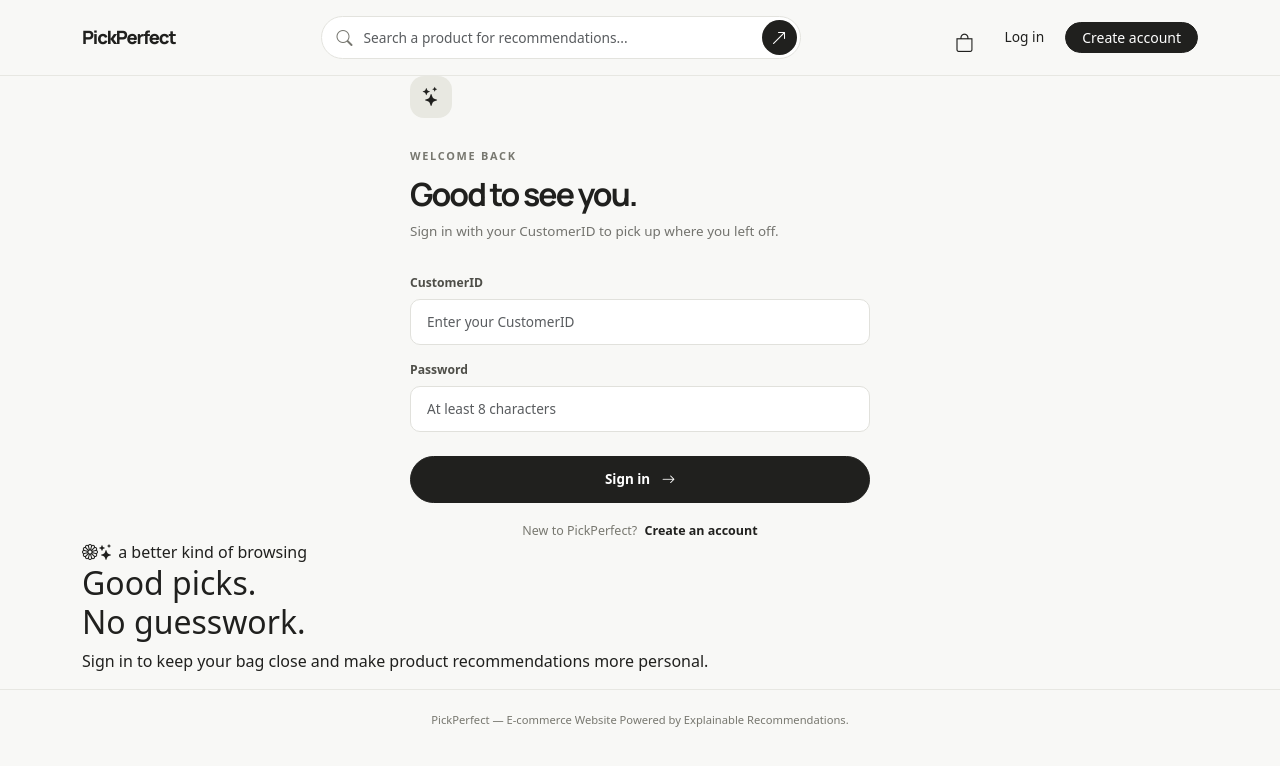
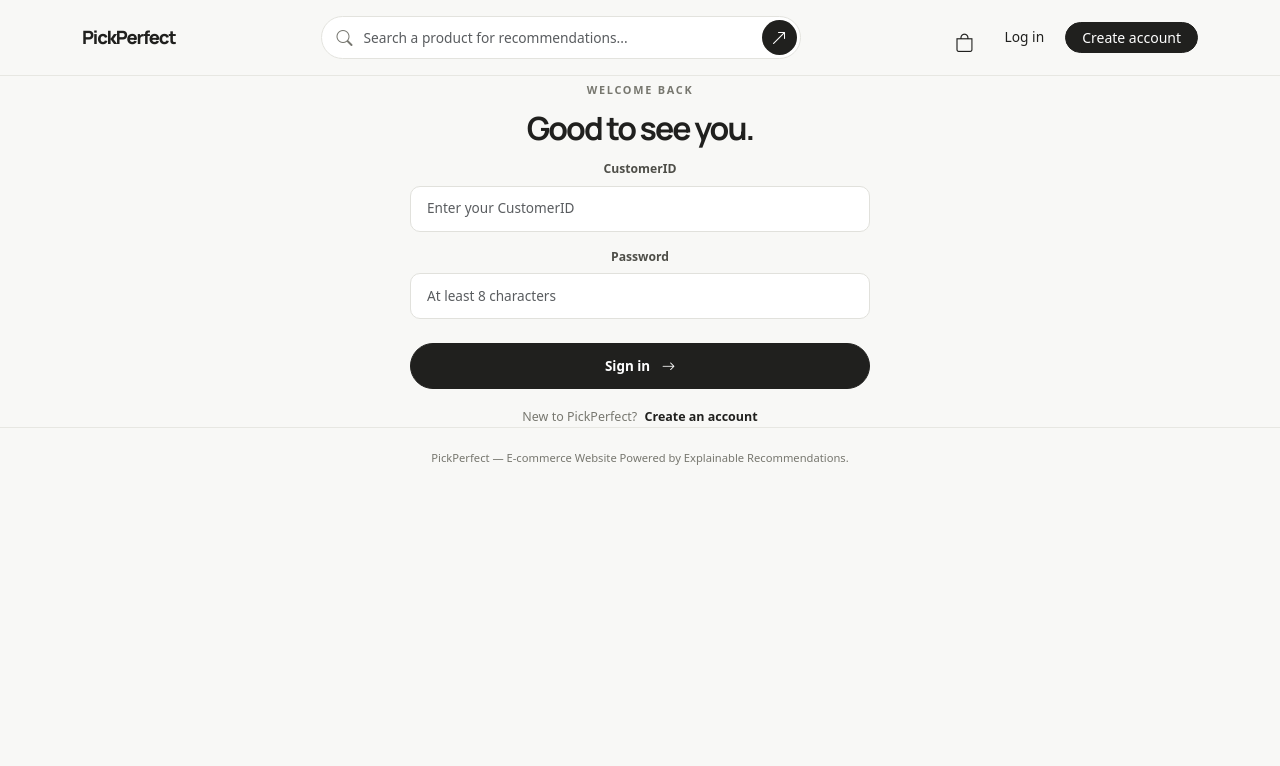
Before and after one commit to ujjwalkumar14b/Recommendation, a React (Vite) app in the folder frontend/: page /login in a window 1280 px wide. Shown: the top 766 px of the page. Built offline with nearby package versions, Linux system fonts and the light colour scheme.

Commit message:
Refactor Login component layout and content
Updated the Login component layout and removed unnecessary elements.

```diff
--- a/frontend/src/pages/Login.jsx
+++ b/frontend/src/pages/Login.jsx
@@ -26,12 +26,10 @@ export default function Login() {
   }
 
   return (
-    <section className="auth-page container">
+    <section className="container text-center">
       <div className="auth-card">
-        <div className="auth-mark"><i className="bi bi-stars" /></div>
         <span className="section-kicker">WELCOME BACK</span>
         <h1>Good to see you.</h1>
-        <p>Sign in with your CustomerID to pick up where you left off.</p>
         {error && <div className="alert alert-danger py-2">{error}</div>}
         <form onSubmit={submit}>
           <label className="form-label" htmlFor="login-customer-id">CustomerID</label>
@@ -64,11 +62,6 @@ export default function Login() {
         </form>
         <div className="auth-switch">New to PickPerfect? <Link to="/register">Create an account</Link></div>
       </div>
-      <aside className="auth-aside">
-        <div className="auth-aside-art"><i className="bi bi-flower1" /><span><i className="bi bi-stars" /> a better kind of browsing</span></div>
-        <h2>Good picks.<br />No guesswork.</h2>
-        <p>Sign in to keep your bag close and make product recommendations more personal.</p>
-      </aside>
     </section>
   );
 }
```
